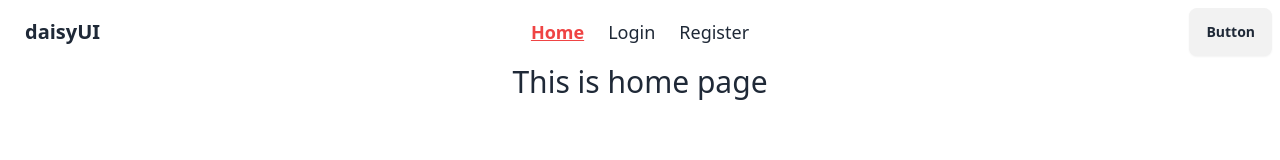
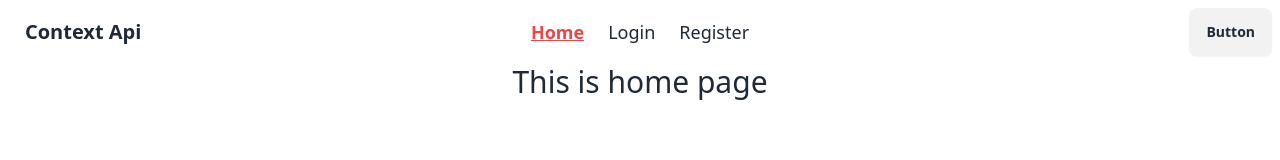
Before and after one commit to SharminAkterr/react-context-api51th, a React (Vite) app: page / in a window 1280 px wide. Shown: the top 160 px of the page. Built offline with nearby package versions, Linux system fonts and the light colour scheme.

Commit message:
Context Api and Props Types are added

```diff
--- a/package.json
+++ b/package.json
@@ -13,6 +13,7 @@
     "firebase": "^10.7.1",
     "localforage": "^1.10.0",
     "match-sorter": "^6.3.1",
+    "prop-types": "^15.8.1",
     "react": "^18.2.0",
     "react-dom": "^18.2.0",
     "react-router-dom": "^6.21.1",
--- a/src/components/Header/Header.jsx
+++ b/src/components/Header/Header.jsx
@@ -29,7 +29,7 @@ const Header = () => {
                             {link}
                         </ul>
                     </div>
-                    <a className="btn btn-ghost text-xl">daisyUI</a>
+                    <a className="btn btn-ghost text-xl">Context Api</a>
                 </div>
                 <div className="navbar-center hidden lg:flex">
                     <ul className="menu menu-horizontal px-1 gap-6 text-lg">
--- /dev/null
+++ b/src/provider/AuthProvider.jsx
@@ -0,0 +1,37 @@
+import PropTypes from 'prop-types';
+import { createContext } from "react";
+
+
+export const AuthContext = createContext(null);
+
+const AuthProvider = ({ children }) => {
+
+    const authValue = {
+        name: "mimi",
+        module: 51
+    }
+
+
+    return (
+        <AuthContext.Provider value={authValue}>
+            {children}
+        </AuthContext.Provider>
+    );
+};
+
+export default AuthProvider;
+
+AuthProvider.propTypes = {
+    children: PropTypes.node,
+}
+
+
+/*
+* 1. Created Context api file
+* 2. const createContext Api like: export const AuthContext = createContext(null);
+* 3. Add provider like: <AuthContext.Provider value={authValue}>
+</AuthContext.Provider>
+* 4. add children props
+* 5. add this file in main.jsx file.
+* 6. then use any children component like that: const authValue = useContext(AuthContext);
+*/
```
Also changed, not shown: src/assets/__context_api.js (added, +8 -0 lines), src/main.jsx (+5 -2 lines), src/pages/Home/Home.jsx (+7 -0 lines), 1 other file (tests, documents, lock files or other folders).
